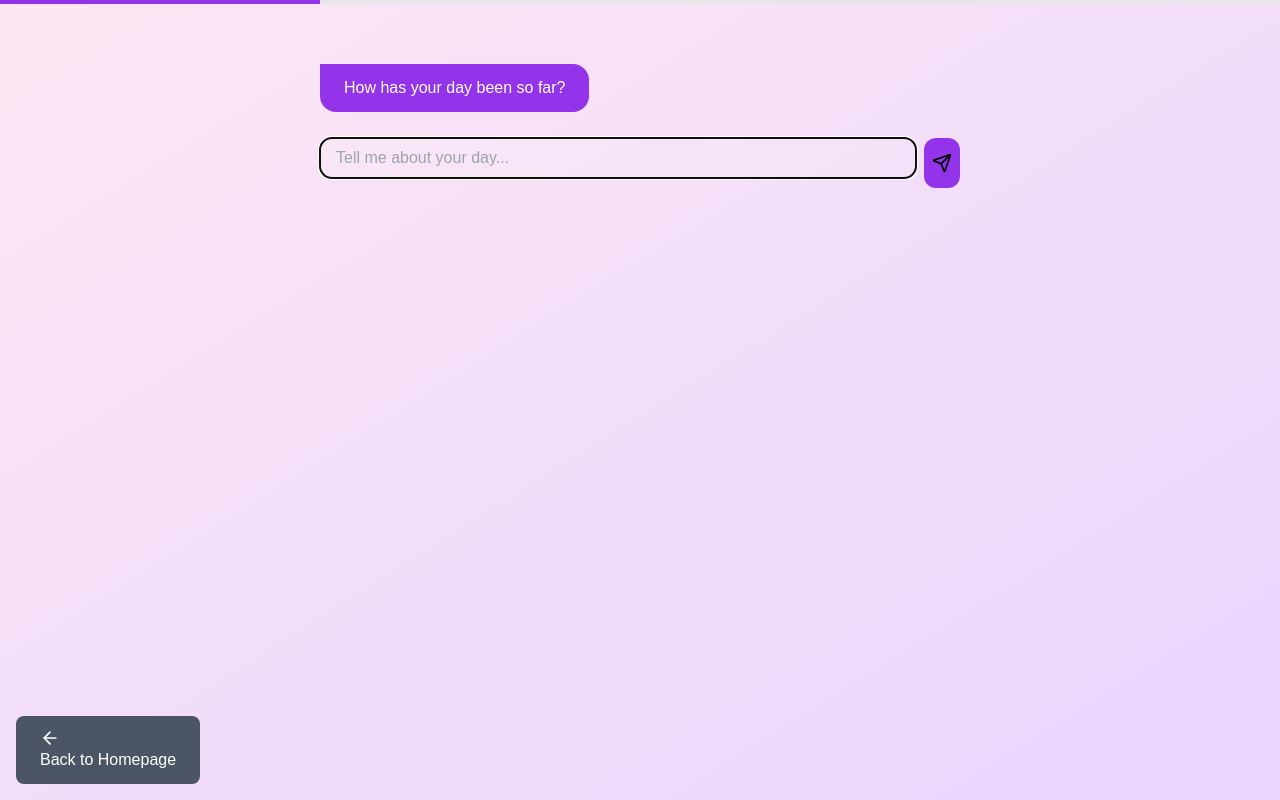
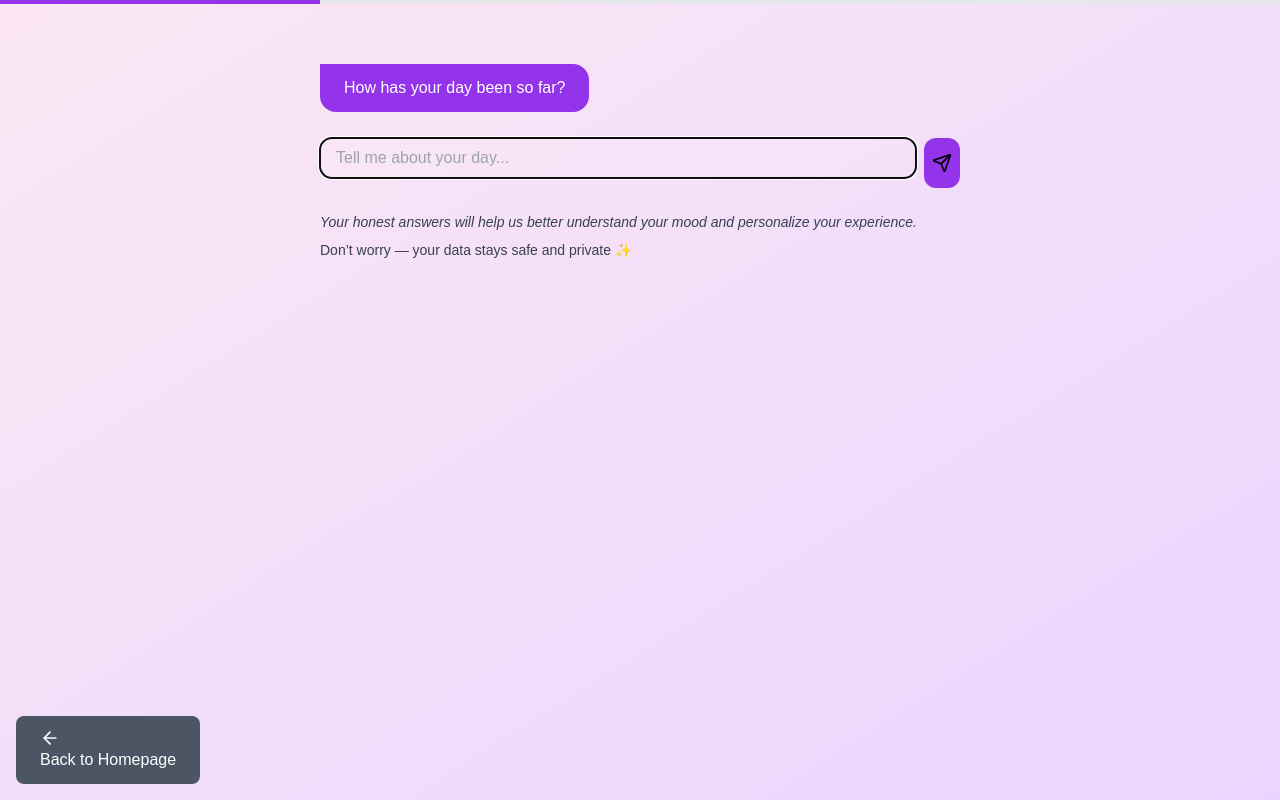
Before and after one commit to Saptarshi2120/MoodTune, a React (Create React App) app: page /emotionquiz in a window 1280 px wide. Built offline with nearby package versions, Linux system fonts and the light colour scheme.

Commit message:
Merged remote main with local changes

```diff
--- a/src/pages/components/DashboardContent/DashboardContent.js
+++ b/src/pages/components/DashboardContent/DashboardContent.js
@@ -7,7 +7,7 @@ import './DashboardContent.css';
 
 function DashboardContent() {
   const dailyListeningHours = 4;
-  const last30DaysListeningHours = 120;
+  const last30DaysListeningHours = 128;
   const listeningHoursData = {
     Mon: 6,
     Tue: 8,
--- a/src/pages/components/EmotionQuiz.js
+++ b/src/pages/components/EmotionQuiz.js
@@ -219,6 +219,226 @@
 
 
 
+// import React, { useState, useEffect, useRef } from "react";
+// import { motion, AnimatePresence } from "framer-motion";
+// import { ArrowLeft, Camera, Send } from "lucide-react";
+// import Webcam from "react-webcam";
+// import { useNavigate } from "react-router-dom";
+
+// const questions = [
+//   {
+//     id: 1,
+//     text: "How has your day been so far?",
+//     placeholder: "Tell me about your day...",
+//   },
+//   {
+//     id: 2,
+//     text: "What's the one emoji that best describes your mood?",
+//     placeholder: "Type or paste an emoji here...",
+//   },
+//   {
+//     id: 3,
+//     text: "What's your current mindset like?",
+//     placeholder: "Describe how you're feeling...",
+//   },
+//   {
+//     id: 4,
+//     text: "What is your preferred language for songs?",
+//     placeholder: "Enter your preferred language...",
+//   },
+// ];
+
+// export default function EmotionQuiz({ isDarkMode }) {
+//   const navigate = useNavigate();
+//   const [currentQuestion, setCurrentQuestion] = useState(0);
+//   const [answers, setAnswers] = useState({});
+//   const [currentInput, setCurrentInput] = useState("");
+//   const [showCamera, setShowCamera] = useState(false);
+//   const [cameraError, setCameraError] = useState("");
+//   const [isCameraReady, setIsCameraReady] = useState(false);
+//   const webcamRef = useRef(null);
+//   const inputRef = useRef(null);
+
+//   useEffect(() => {
+//     setTimeout(() => {
+//       inputRef.current?.focus();
+//     }, 500);
+//   }, [currentQuestion]);
+
+//   const handleAnswer = () => {
+//     if (!currentInput.trim()) return;
+
+//     setAnswers((prev) => ({
+//       ...prev,
+//       [questions[currentQuestion].text]: currentInput,
+//     }));
+//     setCurrentInput("");
+
+//     if (currentQuestion < questions.length - 1) {
+//       setTimeout(() => setCurrentQuestion((prev) => prev + 1), 500);
+//     } else {
+//       setTimeout(() => setShowCamera(true), 500);
+//     }
+//   };
+
+//   const handleKeyPress = (e) => {
+//     if (e.key === "Enter" && !e.shiftKey) {
+//       e.preventDefault();
+//       handleAnswer();
+//     }
+//   };
+
+//   const captureImage = () => {
+//     if (webcamRef.current) {
+//       const imageSrc = webcamRef.current.getScreenshot();
+//       console.log("Captured image:", imageSrc?.slice(0, 50) + "...");
+//     }
+//   };
+
+//   const progress = ((currentQuestion + 1) / questions.length) * 100;
+
+//   if (showCamera) {
+//     return (
+//       <div
+//         className={`min-h-screen transition-all duration-500 ${
+//           isDarkMode
+//             ? "bg-gray-900"
+//             : "bg-gradient-to-br from-pink-100 to-purple-200"
+//         }`}
+//       >
+//         <div className="fixed top-0 left-0 w-full h-1 bg-gray-200">
+//           <motion.div
+//             className="h-full bg-purple-600"
+//             initial={{ width: 0 }}
+//             animate={{ width: "100%" }}
+//             transition={{ duration: 0.5 }}
+//           />
+//         </div>
+
+//         <div className="max-w-2xl mx-auto pt-16 pb-24 px-4">
+//           <motion.div
+//             initial={{ opacity: 0, scale: 0.95 }}
+//             animate={{ opacity: 1, scale: 1 }}
+//             className="relative"
+//           >
+//             <div className="mb-4 text-center">
+//               <h2
+//                 className={`text-2xl font-bold ${
+//                   isDarkMode ? "text-white" : "text-gray-800"
+//                 }`}
+//               >
+//                 Facial Emotion Recognition
+//               </h2>
+//               <p
+//                 className={`mt-2 ${
+//                   isDarkMode ? "text-gray-300" : "text-gray-600"
+//                 }`}
+//               >
+//                 Let's capture your expression to better understand your mood
+//               </p>
+//             </div>
+
+//             <div className="relative rounded-2xl overflow-hidden backdrop-blur-lg bg-white/10">
+//               {cameraError ? (
+//                 <div className="p-8 text-center text-red-500">
+//                   {cameraError}
+//                 </div>
+//               ) : (
+//                 <Webcam
+//                   ref={webcamRef}
+//                   audio={false}
+//                   screenshotFormat="image/jpeg"
+//                   onUserMedia={() => setIsCameraReady(true)}
+//                   onUserMediaError={() => setCameraError("Unable to access camera.")}
+//                   className="w-full rounded-2xl"
+//                 />
+//               )}
+//             </div>
+
+//             <div className="mt-6 flex justify-center gap-4">
+//               <button
+//                 onClick={() => setShowCamera(false)}
+//                 className="px-6 py-3 rounded-lg bg-gray-600 text-white hover:bg-gray-700 transition-colors"
+//               >
+//                 Back to Quiz
+//               </button>
+//               {isCameraReady && (
+//                 <button
+//                   onClick={captureImage}
+//                   className="px-6 py-3 rounded-lg bg-purple-600 text-white hover:bg-purple-700 transition-colors"
+//                 >
+//                   Capture Expression
+//                 </button>
+//               )}
+//             </div>
+//           </motion.div>
+//         </div>
+//       </div>
+//     );
+//   }
+
+//   return (
+//     <div
+//       className={`min-h-screen transition-all duration-500 ${
+//         isDarkMode ? "bg-gray-900" : "bg-gradient-to-br from-pink-100 to-purple-200"
+//       }`}
+//     >
+//       <div className="fixed top-0 left-0 w-full h-1 bg-gray-200">
+//         <motion.div
+//           className="h-full bg-purple-600"
+//           initial={{ width: 0 }}
+//           animate={{ width: `${progress}%` }}
+//           transition={{ duration: 0.5 }}
+//         />
+//       </div>
+
+//       <div className="max-w-2xl mx-auto pt-16 pb-24 px-4">
+//         <button
+//           onClick={() => navigate("/")}
+//           className="absolute bottom-4 left-4 px-6 py-3 rounded-lg bg-gray-600 text-white hover:bg-gray-700 transition-colors"
+//         >
+//           <ArrowLeft className="mr-2 w-5 h-5" />
+//           Back to Homepage
+//         </button>
+
+//         <AnimatePresence mode="wait">
+//           <motion.div
+//             key={questions[currentQuestion].id}
+//             initial={{ opacity: 0, x: 50 }}
+//             animate={{ opacity: 1, x: 0 }}
+//             exit={{ opacity: 0, x: -50 }}
+//             transition={{ duration: 0.5 }}
+//             className="mb-8"
+//           >
+//             <div className="flex mb-4">
+//               <div className="max-w-[80%] bg-purple-600 text-white px-6 py-3 rounded-2xl rounded-tl-none">
+//                 {questions[currentQuestion].text}
+//               </div>
+//             </div>
+
+//             <motion.div className="flex gap-2">
+//               <input
+//                 ref={inputRef}
+//                 type="text"
+//                 value={currentInput}
+//                 onChange={(e) => setCurrentInput(e.target.value)}
+//                 onKeyPress={handleKeyPress}
+//                 placeholder={questions[currentQuestion].placeholder}
+//                 className="flex-1 px-4 py-2 rounded-xl bg-white/10 text-black placeholder-black-400"
+//               />
+//               <button
+//                 onClick={handleAnswer}
+//                 className="p-2 rounded-xl bg-purple-600 text-black"
+//               >
+//                 <Send className="w-5 h-5" />
+//               </button>
+//             </motion.div>
+//           </motion.div>
+//         </AnimatePresence>
+//       </div>
+//     </div>
+//   );
+// }
 import React, { useState, useEffect, useRef } from "react";
 import { motion, AnimatePresence } from "framer-motion";
 import { ArrowLeft, Camera, Send } from "lucide-react";
@@ -277,7 +497,14 @@ export default function EmotionQuiz({ isDarkMode }) {
     if (currentQuestion < questions.length - 1) {
       setTimeout(() => setCurrentQuestion((prev) => prev + 1), 500);
     } else {
-      setTimeout(() => setShowCamera(true), 500);
+      setTimeout(() => {
+        const confirmOpenCamera = window.confirm(
+          "We are going to capture your facial expression. Press 'OK' to proceed."
+        );
+        if (confirmOpenCamera) {
+          setShowCamera(true);
+        }
+      }, 500);
     }
   };
 
@@ -315,7 +542,8 @@ export default function EmotionQuiz({ isDarkMode }) {
           />
         </div>
 
-        <div className="max-w-2xl mx-auto pt-16 pb-24 px-4">
+        <div className="flex items-center justify-center min-h-screen px-4">
+          <div className="w-full max-w-2xl">
             <motion.div
               initial={{ opacity: 0, scale: 0.95 }}
               animate={{ opacity: 1, scale: 1 }}
@@ -349,7 +577,9 @@ export default function EmotionQuiz({ isDarkMode }) {
                     audio={false}
                     screenshotFormat="image/jpeg"
                     onUserMedia={() => setIsCameraReady(true)}
-                  onUserMediaError={() => setCameraError("Unable to access camera.")}
+                    onUserMediaError={() =>
+                      setCameraError("Unable to access camera.")
+                    }
                     className="w-full rounded-2xl"
                   />
                 )}
@@ -374,13 +604,16 @@ export default function EmotionQuiz({ isDarkMode }) {
             </motion.div>
           </div>
         </div>
+      </div>
     );
   }
 
   return (
     <div
       className={`min-h-screen transition-all duration-500 ${
-        isDarkMode ? "bg-gray-900" : "bg-gradient-to-br from-pink-100 to-purple-200"
+        isDarkMode
+          ? "bg-gray-900"
+          : "bg-gradient-to-br from-pink-100 to-purple-200"
       }`}
     >
       <div className="fixed top-0 left-0 w-full h-1 bg-gray-200">
@@ -433,6 +666,20 @@ export default function EmotionQuiz({ isDarkMode }) {
                 <Send className="w-5 h-5" />
               </button>
             </motion.div>
+
+            {/* ✅ Static Design Block Below Questions */}
+            <div
+              className={`mt-6 text-sm ${
+                isDarkMode ? "text-gray-300" : "text-gray-700"
+              }`}
+            >
+              <p className="italic">
+                Your honest answers will help us better understand your mood and personalize your experience.
+              </p>
+              <p className="mt-2">
+                Don’t worry — your data stays safe and private ✨
+              </p>
+            </div>
           </motion.div>
         </AnimatePresence>
       </div>
```
Lines whose indentation alone changed are shown as unchanged.
